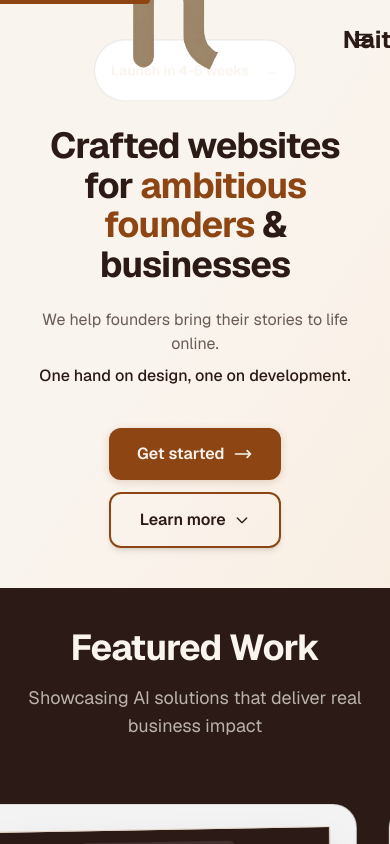
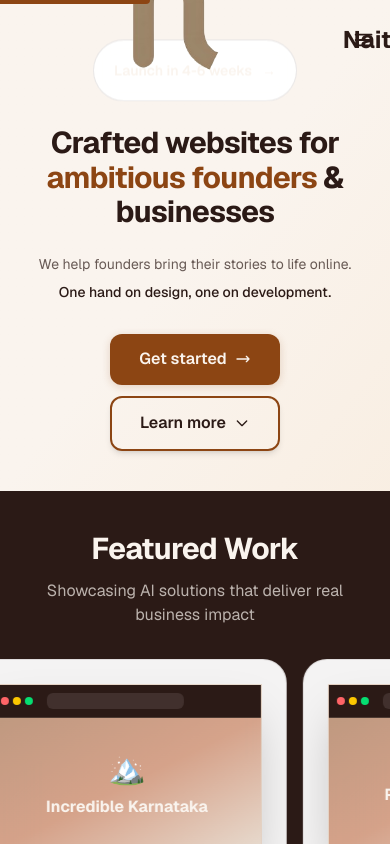
Before and after one commit to shadow-monarch007/naitrons-website, a Next.js app: page / in a window 390 px wide. Shown: the top 844 px of the page. Built offline with nearby package versions, Linux system fonts and the light colour scheme; no server answers.

Commit message:
Fix mobile responsiveness: Optimize layouts, text sizes, spacing, and touch targets across all components

```diff
--- a/src/components/ContactSection.tsx
+++ b/src/components/ContactSection.tsx
@@ -21,9 +21,9 @@ export function ContactSection() {
 
   return (
     <section id="contact" className="section bg-[#2B1A16]" aria-labelledby="contact-heading">
-      <div className="container flex flex-col gap-6 max-w-2xl">
-  <h2 id="contact-heading" className="text-2xl md:text-3xl font-semibold tracking-tight text-[#F5E1C8]">Get in touch</h2>
-  <p className="text-sm md:text-base text-[#F5E1C8]/80">Share your goals. We&apos;ll propose a clear, pragmatic path. Email <a href="mailto:naitronsolutions@gmail.com" className="underline underline-offset-4 text-[#C06C43] hover:text-[#D7BFA4]">naitronsolutions@gmail.com</a>.</p>
+      <div className="container flex flex-col gap-4 sm:gap-5 md:gap-6 max-w-2xl px-4 sm:px-6">
+  <h2 id="contact-heading" className="text-xl sm:text-2xl md:text-3xl font-semibold tracking-tight text-[#F5E1C8]">Get in touch</h2>
+  <p className="text-sm sm:text-base text-[#F5E1C8]/80">Share your goals. We&apos;ll propose a clear, pragmatic path. Email <a href="mailto:naitronsolutions@gmail.com" className="underline underline-offset-4 text-[#C06C43] hover:text-[#D7BFA4]">naitronsolutions@gmail.com</a>.</p>
         <form className="grid gap-4" action={(fd) => startTransition(() => onAction(fd))} suppressHydrationWarning>
           <div className="grid gap-2">
             <label className="text-sm font-medium text-[#F5E1C8]" htmlFor="name">Name</label>
--- a/src/components/Hero.tsx
+++ b/src/components/Hero.tsx
@@ -59,24 +59,24 @@ export function Hero() {
         <div className="max-w-5xl mx-auto flex flex-col items-center text-center gap-6 sm:gap-8">
           {/* Pill Badge */}
           <Reveal>
-          <div className="pill-badge bg-[#8C4513] border-[#8C4513] animate-float text-sm sm:text-base">
-            <a href="/contact" className="flex items-center gap-2 text-[#FAF4EE] hover:text-white transition-colors">
+          <div className="pill-badge bg-[#8C4513] border-[#8C4513] animate-float text-xs sm:text-sm md:text-base">
+            <a href="/contact" className="flex items-center gap-1.5 sm:gap-2 text-[#FAF4EE] hover:text-white transition-colors px-1">
               <span className="font-semibold">Launch in 4-6 weeks</span>
-              <span className="ml-2">→</span>
+              <span className="ml-1 sm:ml-2">→</span>
             </a>
           </div>
           </Reveal>
 
           {/* Main Headline */}
           <Reveal delay={0.05}>
-            <h1 className="text-4xl sm:text-5xl md:text-6xl lg:text-7xl xl:text-8xl font-bold tracking-tight leading-[1.1] text-[#2B1A16] px-4">
+            <h1 className="text-3xl sm:text-4xl md:text-5xl lg:text-6xl xl:text-7xl font-bold tracking-tight leading-[1.15] sm:leading-[1.1] text-[#2B1A16] px-4 max-w-5xl">
               Crafted websites for <span className="text-[#8C4513]">ambitious founders</span> & businesses
             </h1>
           </Reveal>
 
           {/* Subheading */}
           <Reveal delay={0.1}>
-            <div className="max-w-2xl flex flex-col gap-2 text-base sm:text-lg md:text-xl text-[#2B1A16]/70 px-4">
+            <div className="max-w-2xl flex flex-col gap-2 text-sm sm:text-base md:text-lg lg:text-xl text-[#2B1A16]/70 px-4">
               <p>We help founders bring their stories to life online.</p>
               <p className="text-[#2B1A16] font-medium">
                 One hand on design, one on development.
@@ -86,14 +86,14 @@ export function Hero() {
 
           {/* CTA Buttons */}
           <Reveal delay={0.15}>
-          <div className="flex flex-col sm:flex-row gap-3 sm:gap-4 mt-4 w-full sm:w-auto px-4">
-            <a href="/contact" className="btn-primary btn-slide hover-lift group text-base sm:text-lg py-4 sm:py-5 px-6 sm:px-8 justify-center">
+          <div className="flex flex-col sm:flex-row gap-3 sm:gap-4 mt-2 sm:mt-4 w-full sm:w-auto px-4">
+            <a href="/contact" className="btn-primary btn-slide hover-lift group text-sm sm:text-base md:text-lg py-3 sm:py-4 md:py-5 px-5 sm:px-6 md:px-8 justify-center">
               <span className="relative z-10">Get started</span>
-              <svg className="w-5 h-5 sm:w-6 sm:h-6 relative z-10 transition-transform group-hover:translate-x-1" fill="none" stroke="currentColor" viewBox="0 0 24 24">
+              <svg className="w-4 h-4 sm:w-5 sm:h-5 md:w-6 md:h-6 relative z-10 transition-transform group-hover:translate-x-1" fill="none" stroke="currentColor" viewBox="0 0 24 24">
                 <path strokeLinecap="round" strokeLinejoin="round" strokeWidth={2} d="M17 8l4 4m0 0l-4 4m4-4H3" />
               </svg>
             </a>
-            <a href="#work" className="btn-secondary hover-lift font-bold shadow-md hover:shadow-lg transition-all group">
+            <a href="#work" className="btn-secondary hover-lift font-bold shadow-md hover:shadow-lg transition-all group text-sm sm:text-base py-3 sm:py-4 px-5 sm:px-6 justify-center">
               <span>Learn more</span>
               <svg className="w-4 h-4 transition-transform group-hover:translate-y-0.5" fill="none" stroke="currentColor" viewBox="0 0 24 24">
                 <path strokeLinecap="round" strokeLinejoin="round" strokeWidth={2} d="M19 9l-7 7-7-7" />
--- a/src/components/WorkShowcase.tsx
+++ b/src/components/WorkShowcase.tsx
@@ -4,13 +4,13 @@ import { portfolio } from '@/lib/data';
 export function WorkShowcase() {
   return (
     <section id="work" className="section overflow-hidden bg-[#2B1A16]" aria-labelledby="work-heading">
-      <div className="container">
+      <div className="container px-4 sm:px-6">
         {/* Section Header */}
-        <div className="mb-16 text-center">
-          <h2 id="work-heading" className="text-4xl md:text-5xl lg:text-6xl font-bold tracking-tight mb-4 text-[#FAF4EE]">
+        <div className="mb-8 sm:mb-12 md:mb-16 text-center">
+          <h2 id="work-heading" className="text-3xl sm:text-4xl md:text-5xl lg:text-6xl font-bold tracking-tight mb-3 sm:mb-4 text-[#FAF4EE] px-4">
             Featured Work
           </h2>
-          <p className="text-[#FAF4EE]/70 text-lg max-w-2xl mx-auto">
+          <p className="text-[#FAF4EE]/70 text-base sm:text-lg max-w-2xl mx-auto px-4">
             Showcasing AI solutions that deliver real business impact
           </p>
         </div>
@@ -18,46 +18,46 @@ export function WorkShowcase() {
 
       {/* Horizontal Scrolling Carousel */}
       <div className="relative">
-        <div className="flex gap-8 animate-scroll">
+        <div className="flex gap-4 sm:gap-6 md:gap-8 animate-scroll">
           {/* Duplicate items for seamless loop */}
           {[...portfolio.slice(0, 3), ...portfolio.slice(0, 3)].map((project, index) => (
             <a
               key={`${project.id}-${index}`}
               href="#contact"
-              className="flex-shrink-0 w-[600px] lg:w-[800px] group"
+              className="flex-shrink-0 w-[320px] sm:w-[400px] md:w-[500px] lg:w-[700px] xl:w-[800px] group"
             >
               {/* Project Card */}
-              <div className="glass-card p-0 bg-[#2B1A16]/50 border-[#D7BFA4]/20 hover:border-[#C06C43] transition-all h-full backdrop-blur-sm overflow-hidden hover:scale-105 hover:shadow-2xl duration-300">
+              <div className="glass-card p-0 bg-[#2B1A16]/50 border-[#D7BFA4]/20 hover:border-[#C06C43] transition-all h-full backdrop-blur-sm overflow-hidden md:hover:scale-105 hover:shadow-2xl duration-300">
                 {/* Project Visual - Tilted */}
-                <div className="relative w-full aspect-[16/10] -rotate-1 group-hover:rotate-0 transition-transform duration-500">
+                <div className="relative w-full aspect-[16/10] md:-rotate-1 md:group-hover:rotate-0 transition-transform duration-500">
                   <div className="absolute inset-0 bg-gradient-to-br from-[#8C4513]/20 via-[#C06C43]/20 to-[#D7BFA4]/20 border border-[#D7BFA4]/30 shadow-2xl overflow-hidden flex flex-col">
                     {/* Browser Chrome */}
-                    <div className="flex items-center gap-2 px-4 py-3 bg-[#2B1A16] border-b border-[#D7BFA4]/20 flex-shrink-0">
-                      <div className="flex gap-1.5">
-                        <div className="w-3 h-3 rounded-full bg-red-400"></div>
-                        <div className="w-3 h-3 rounded-full bg-yellow-400"></div>
-                        <div className="w-3 h-3 rounded-full bg-green-400"></div>
+                    <div className="flex items-center gap-1.5 sm:gap-2 px-2 sm:px-4 py-2 sm:py-3 bg-[#2B1A16] border-b border-[#D7BFA4]/20 flex-shrink-0">
+                      <div className="flex gap-1 sm:gap-1.5">
+                        <div className="w-2 h-2 sm:w-3 sm:h-3 rounded-full bg-red-400"></div>
+                        <div className="w-2 h-2 sm:w-3 sm:h-3 rounded-full bg-yellow-400"></div>
+                        <div className="w-2 h-2 sm:w-3 sm:h-3 rounded-full bg-green-400"></div>
                       </div>
-                      <div className="flex-1 ml-4">
-                        <div className="h-6 bg-[#FAF4EE]/10 rounded-md w-2/3"></div>
+                      <div className="flex-1 ml-2 sm:ml-4">
+                        <div className="h-4 sm:h-6 bg-[#FAF4EE]/10 rounded-md w-2/3"></div>
                       </div>
                     </div>
                     {/* Project Screenshot Placeholder */}
                     <div className="relative flex-1 bg-gradient-to-br from-[#8C4513]/40 via-[#C06C43]/50 to-[#D7BFA4]/30 flex items-center justify-center group-hover:from-[#8C4513]/60 group-hover:via-[#C06C43]/70 transition-all duration-300 image-zoom-container overflow-hidden">
-                      <div className="text-center p-8 transition-transform duration-300">
-                        <div className="text-6xl mb-4">
+                      <div className="text-center p-4 sm:p-6 md:p-8 transition-transform duration-300">
+                        <div className="text-3xl sm:text-4xl md:text-6xl mb-2 sm:mb-3 md:mb-4">
                           {project.id === 'incredible-karnataka' ? '🏔️' :
                            project.id === 'predictive-analytics-dashboard' ? '📊' : '⚡'}
                         </div>
-                        <p className="text-[#FAF4EE] text-2xl font-bold">{project.title}</p>
+                        <p className="text-[#FAF4EE] text-base sm:text-lg md:text-xl lg:text-2xl font-bold">{project.title}</p>
                       </div>
                     </div>
                   </div>
                 </div>
 
                 {/* Project Title Bar */}
-                <div className="p-6 bg-[#2B1A16]">
-                  <h3 className="text-xl md:text-2xl font-bold text-[#FAF4EE] group-hover:text-[#C06C43] transition-colors">
+                <div className="p-3 sm:p-4 md:p-6 bg-[#2B1A16]">
+                  <h3 className="text-base sm:text-lg md:text-xl lg:text-2xl font-bold text-[#FAF4EE] group-hover:text-[#C06C43] transition-colors line-clamp-2">
                     {project.title}
                   </h3>
                 </div>
```
Also changed, not shown: src/components/FAQSection.tsx (+11 -11 lines), src/components/Footer.tsx (+17 -17 lines), src/components/ProcessSection.tsx (+5 -5 lines).
